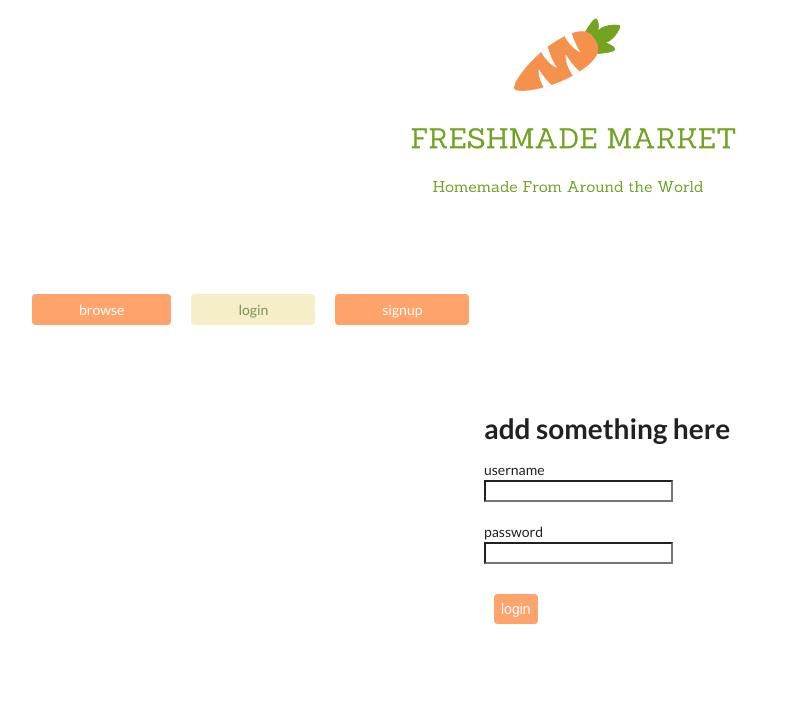
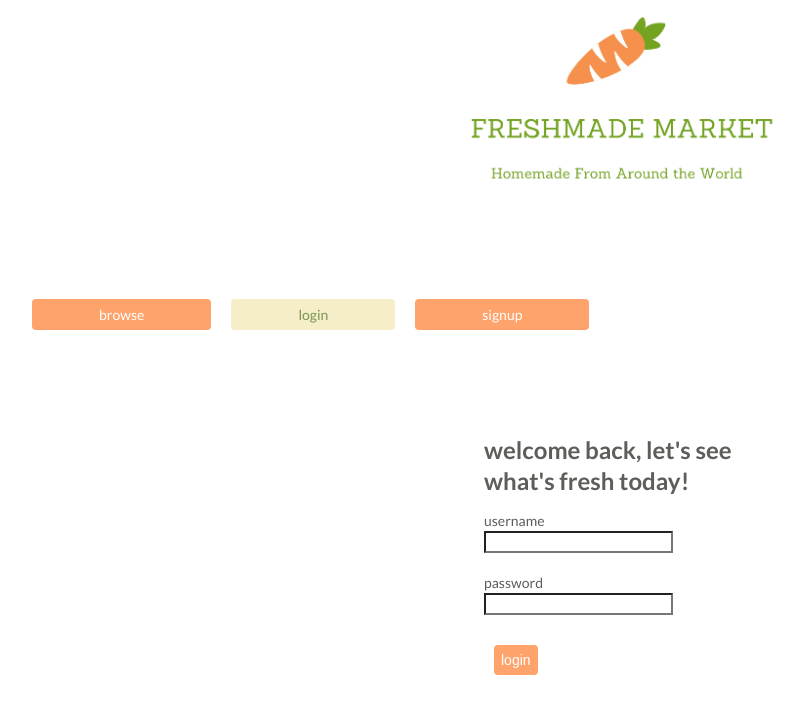
Before and after one commit to thecodeplanner/fresh-market, a React (Create React App) app: page /login in a window 1280 px wide. Shown: the top 714 px of the page, without its empty margins (28-832 px from the left). Built offline with nearby package versions, Linux system fonts and the light colour scheme; no server answers.

Commit message:
added more styling

```diff
--- a/src/components/App.js
+++ b/src/components/App.js
@@ -8,7 +8,7 @@ import Login from './Login'
 import Home from './Home'
 import UpdateItem from './UpdateItem'
 import Cart from './Cart'
-import { BrowserRouter as Router, Route, Switch } from 'react-router-dom'
+import { BrowserRouter as Router, Route, Switch} from 'react-router-dom'
 
 
 
@@ -46,22 +46,23 @@ function App() {
     function handleDeleteItem(id) {
       const updatedItemList = items.filter((item) => {
         return item.id !== id
-      })
+    })
       setItems(updatedItemList)
     }
 
     function handleSetCart(item) {
-      // console.log(item)
       const updatedCart = [...inCart, item ]
       setInCart(updatedCart)
       console.log(inCart)
     }
 
-    function handleRemoveFromCart(id) {
+    function handleRemoveFromCart(cartItem) {
+     if (window.confirm(`Are you sure you want to remove ${cartItem.name} from cart?`)) {
       const updatedCart = inCart.filter((inCartItem) => {
-        return inCartItem.id !== id
+        return inCartItem.id !== cartItem.id
       })
       setInCart(updatedCart)
+     }
     }
 
 
--- a/src/components/CartItem.js
+++ b/src/components/CartItem.js
@@ -14,10 +14,10 @@ function CartItem({cartItem, removeFromTheCart, cartPrice}) {
             <div className="card-info">
                 <img className="image" src={cartItem.image} alt={cartItem.name} />
                 <h3>{cartItem.name}</h3>
-                <p>Description: {cartItem.description}</p>
+                <p>{cartItem.description}</p>
                 <p>Quantity: 1</p>
                 <p>Price: ${cartItem.price} </p>
-                <button className="ui negative basic button" onClick={() => {removeFromTheCart(cartItem.id)}}>Remove</button>
+                <button className="ui negative basic button" onClick={() => {removeFromTheCart(cartItem)}}>Remove</button>
              </div>
         </div>
         </>
--- a/src/components/Header.js
+++ b/src/components/Header.js
@@ -6,7 +6,7 @@ import Navbar from "./Navbar"
 function Header({currentUser, setCurrentUser}) {
     return (
         <>
-        <div className="header">
+        <div id="header">
             <img id="logo" src="Freshmade.png" alt="Freshmade"/>
         </div>
         <div>
--- a/src/components/Login.js
+++ b/src/components/Login.js
@@ -25,7 +25,7 @@ function Login({setCurrentUser}) {
     return (
         <div>
             <form className="login-form" onSubmit={handleSubmit}>
-                <h1>add something here</h1>
+                <h2>welcome back, let's see what's fresh today!</h2>
                 <label htmlFor="username">username</label>
                 <br></br>
                 <input
--- a/src/components/Navbar.js
+++ b/src/components/Navbar.js
@@ -34,12 +34,6 @@ function Navbar({currentUser, setCurrentUser}) {
                 </NavLink>
                 </>
                 )}
-
-
-
-
-
-
         </div>
     )
 }
--- a/src/components/Search.js
+++ b/src/components/Search.js
@@ -3,7 +3,7 @@ import React from "react"
 function Search({setSearch}) {
     return (
         <div className="search">
-            <input onChange={(event) => setSearch(event.target.value)} placeholder='Search for items'/>
+            <input onChange={(event) => setSearch(event.target.value)} placeholder='🔍Search for freshly made items'/>
         </div>
 
 
--- a/src/components/UpdateItem.js
+++ b/src/components/UpdateItem.js
@@ -50,11 +50,13 @@ function UpdateItem({onDelete}) {
 
 
        function handleDelete() {
-           fetch(`http://localhost:3000/items/${item.id}`, {
-               method: "DELETE"
-           })
-           onDelete(item.id)
-           history.push("/browse")
+           if (window.confirm(`Are you sure you want to delete ${item.name} from the market?`)) {
+            fetch(`http://localhost:3000/items/${item.id}`, {
+                method: "DELETE"
+            })
+            onDelete(item.id)
+            history.push("/browse")
+           }
        }
 
 
--- a/src/index.css
+++ b/src/index.css
@@ -12,15 +12,15 @@ code {
     monospace;
 }
 
-.header {
-  padding-left: 30%;
+#header {
+  padding-left: 35%;
   display: flex;
   justify-content: space-between;
   align-content: center;
 }
 
 #logo {
-  align-content: center;
+  text-align: center;
   width: 50%;
 }
 
@@ -70,7 +70,7 @@ code {
 
   .navbar li {
     display: inline-block;
-    padding: 40px;
+    padding: 60px;
   }
 
 
@@ -89,13 +89,15 @@ code {
     width: 250px;
     align-content: center;
     border-radius: 5px;
-    margin-left: 40%
+    margin-left: 40%;
+
   }
 
   .add-item-form {
       padding: 30px;
       background-color: #f6eec9;
       text-align: center;
+      box-shadow: 0 0 7px 0 #5c5e59;
   }
 
   .Filter {
@@ -148,6 +150,7 @@ button:hover {
   padding: 30px;
   background-color: #f6eec9;
   text-align: center;
+  box-shadow: 0 0 7px 0 #5c5e59;
 }
 
 .item-update-page {
@@ -159,3 +162,7 @@ button:hover {
   text-align: center;
   margin: 25px;
 }
+
+.login-form {
+  color: #5c5e59;
+}
```
Also changed, not shown: 1 other file (tests, documents, lock files or other folders). Lines whose indentation alone changed are shown as unchanged.
